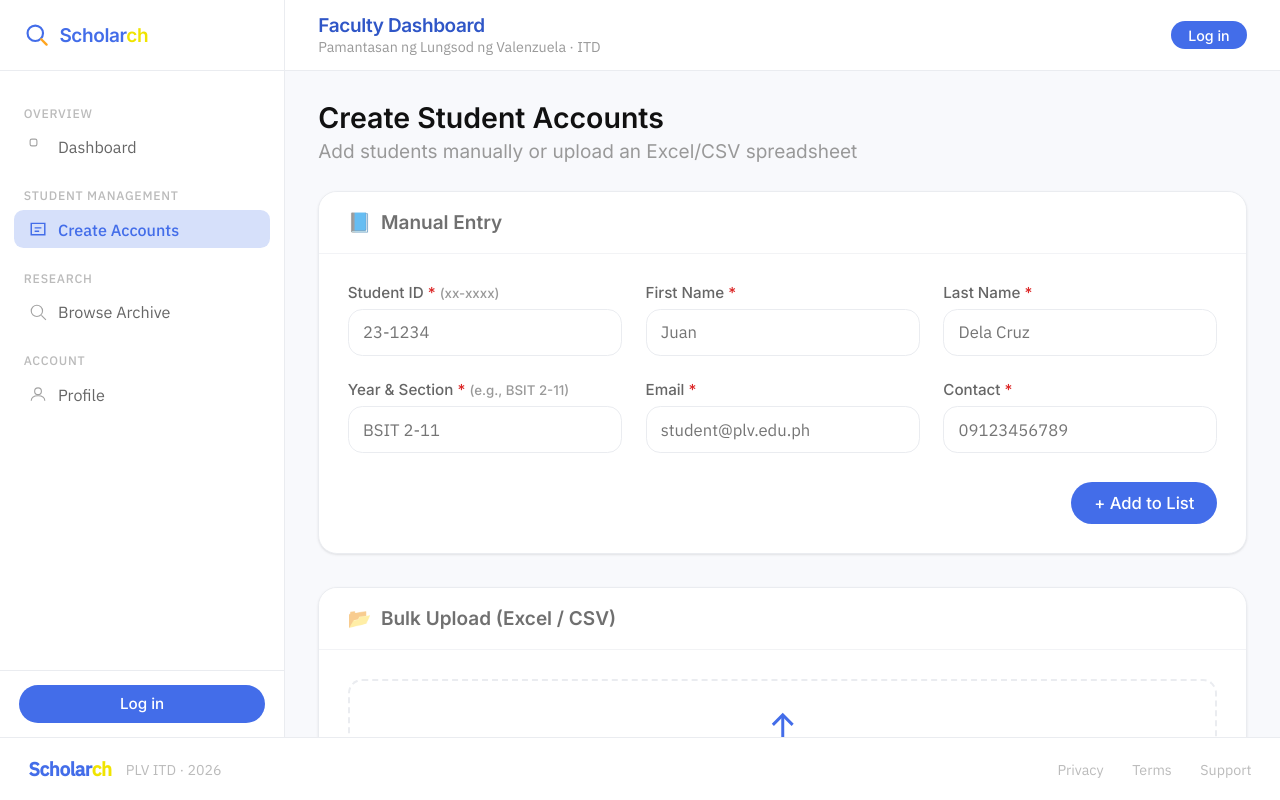
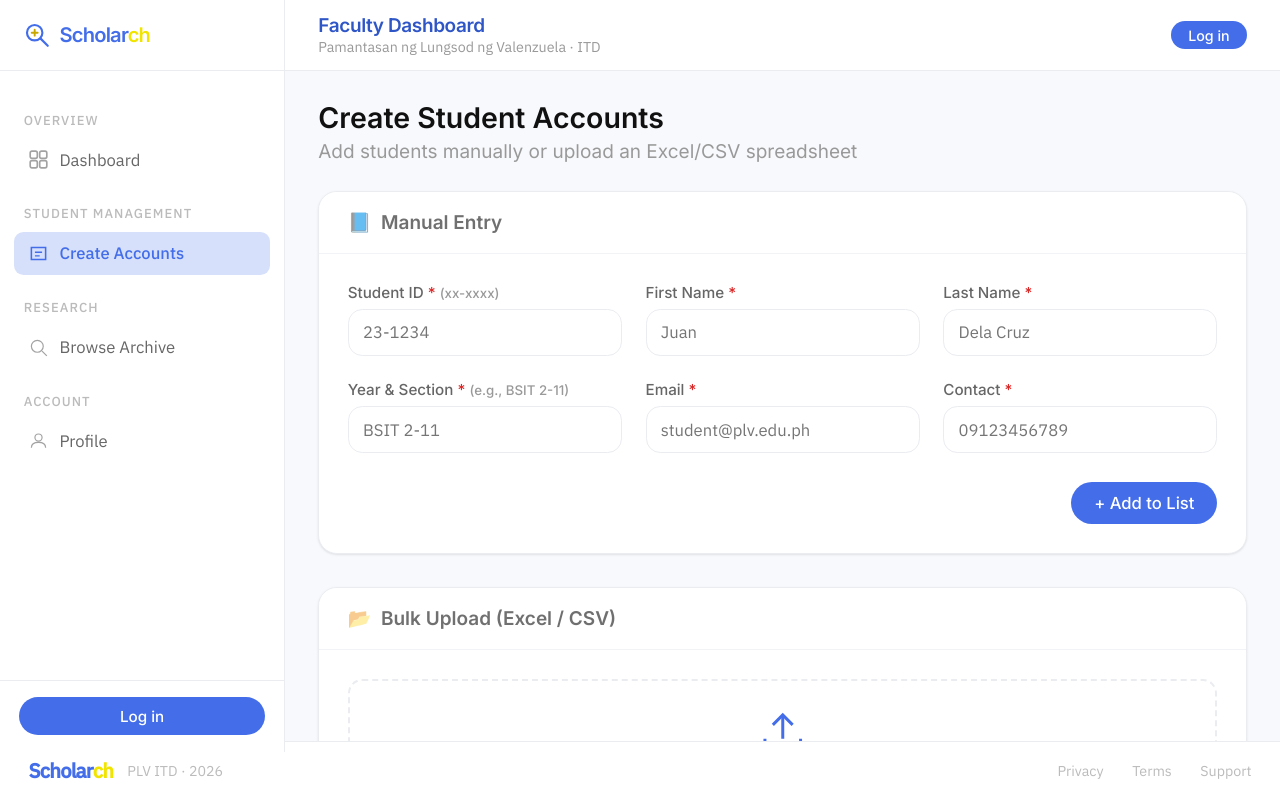
Before and after one commit to cjhay01/scholarch, a plain HTML site: page client/html/faculty_create.html in a window 1280 px wide. Drawn offline with Linux system fonts and the light colour scheme.

Commit message:
fix profile

```diff
--- a/client/html/faculty_create.html
+++ b/client/html/faculty_create.html
@@ -92,16 +92,18 @@
 
 <div class="grid-container">
   <aside class="sidebar">
-    <a href="./index.html" class="sidebar-logo">
+       <a href="./index.html" class="sidebar-logo">
       <svg viewBox="0 0 22 22" fill="none">
-        <circle cx="9.5" cy="9.5" r="6.5" stroke="#436DE9" stroke-width="1.8" fill="none"/>
-        <path d="M14.5 14.5L19 19" stroke="#FFA51F" stroke-width="2" stroke-linecap="round"/>
+        <circle cx="9" cy="9" r="6.5" stroke="#436DE9" stroke-width="1.8"/>
+        <line x1="14" y1="14" x2="20" y2="20" stroke="#436DE9" stroke-width="1.8" stroke-linecap="round"/>
+        <line x1="6.5" y1="9" x2="11.5" y2="9" stroke="#c8a800" stroke-width="1.6" stroke-linecap="round"/>
+        <line x1="9" y1="6.5" x2="9" y2="11.5" stroke="#c8a800" stroke-width="1.6" stroke-linecap="round"/>
       </svg>
       <span class="logo-text">Scholar<span class="ch">ch</span></span>
     </a>
     <nav class="sidebar-nav">
       <span class="nav-section-label">Overview</span>
-      <a href="./faculty_dashboard.html" class="nav-item"><svg viewBox="0 0 16 16" fill="none"><rect x="1" y="1" width="6" height="6" rx="1.5" stroke="currentColor"/><rect x="9" y="1" width="6" height="6" rx="1.5"/><rect x="1" y="9" width="6" height="6" rx="1.5"/><rect x="9" y="9" width="6" height="6" rx="1.5"/></svg>Dashboard</a>
+      <a href="./faculty_dashboard.html" class="nav-item"><svg viewBox="0 0 16 16" fill="none"><rect x="1" y="1" width="6" height="6" rx="1.5" stroke="currentColor" stroke-width="1.4"/><rect x="9" y="1" width="6" height="6" rx="1.5" stroke="currentColor" stroke-width="1.4"/><rect x="1" y="9" width="6" height="6" rx="1.5" stroke="currentColor" stroke-width="1.4"/><rect x="9" y="9" width="6" height="6" rx="1.5" stroke="currentColor" stroke-width="1.4"/></svg>Dashboard</a>
       <span class="nav-section-label">Student Management</span>
       <a href="./faculty_create.html" class="nav-item is-active"><svg viewBox="0 0 16 16" fill="none"><path d="M2 3h12v10H2z" stroke="currentColor" stroke-width="1.3" fill="none"/><path d="M5 7h6M5 10h4" stroke="currentColor" stroke-width="1.2"/></svg>Create Accounts</a>
       <span class="nav-section-label">Research</span>
--- a/client/js/faculty_dashboard.js
+++ b/client/js/faculty_dashboard.js
@@ -417,7 +417,7 @@
     if (mobileAvatar) mobileAvatar.textContent = initial;
   } else {
     if (authSection) {
-      authSection.innerHTML = '<a href="./login_page.html" class="login-btn">🔐 Log in as Faculty</a>';
+      authSection.innerHTML = '<a href="./login_page.html" class="login-btn">Log in</a>';
     }
     if (topbarAuth) {
       topbarAuth.innerHTML = '<a href="./login_page.html" class="topbar-login-btn">Log in</a>';
--- a/client/js/login.js
+++ b/client/js/login.js
@@ -19,7 +19,8 @@
     const userData = {
       _id: data._id,
       user_id: data.user_id,
-      name: data.name,
+      first_name: data.first_name,
+      last_name: data.last_name,
       username: data.username,
       role: data.role,
       email: data.email,
--- a/client/styles/admin_dashboard.css
+++ b/client/styles/admin_dashboard.css
@@ -270,9 +270,9 @@
   background: var(--clr-surface);
   flex-shrink: 0;
 }
-.footer-brand { display: flex; align-items: center; gap: 0.75rem; font-family: var(--font-body); font-size: 0.75rem; color: var(--clr-text-faint); }
+.footer-brand { display: flex; align-items: center; gap: 0.75rem; font-family: var(--font-sans); color: var(--clr-text-faint); }
 .footer-links { display: flex; gap: 1.5rem; }
-.footer-links a { font-family: var(--font-body); font-size: 0.75rem; color: var(--clr-text-faint); transition: color var(--ease-fast); }
+.footer-links a { font-family: var(--font-body); font-size: 0.4rem; color: var(--clr-text-faint); transition: color var(--ease-fast); }
 .footer-links a:hover { color: var(--clr-brand); }
 
 .mobile-topbar, .mobile-nav, .mobile-content { display: none; }
--- a/client/styles/faculty_create.css
+++ b/client/styles/faculty_create.css
@@ -62,13 +62,17 @@
 }
 
 .sidebar {
+    grid-row: 1 / -1;
     background: var(--clr-surface);
     border-right: 1px solid var(--clr-border);
     display: flex;
     flex-direction: column;
-  height: 100%;
-  overflow-y: auto;
+    position: sticky;
+    top: 0;
+    z-index: 50;
+    height: 94vh;
 }
+
 .sidebar-logo {
     display: flex;
     align-items: center;
@@ -78,64 +82,74 @@
     border-bottom: 1px solid var(--clr-border);
     flex-shrink: 0;
 }
-.sidebar-logo svg { width: 1.375rem; height: 1.375rem; }
-.logo-text { font-size: 1rem; font-weight: 600; color: var(--clr-brand); letter-spacing: -0.02em; }
+.sidebar-logo svg { width: 1.375rem; height: 1.375rem; flex-shrink: 0; }
+.logo-text { font-size: 1.0625rem; font-weight: 600; color: var(--clr-brand); letter-spacing: -0.04em; line-height: 1; }
 .logo-text .ch { color: var(--clr-yellow); }
+
 .sidebar-nav {
     flex: 1;
-  padding: 0.75rem;
+    padding: 1rem 0.75rem;
     display: flex;
     flex-direction: column;
     gap: 0.125rem;
 }
+
 .nav-section-label {
     font-family: var(--font-body);
-  font-size: 0.65rem;
+    font-size: 0.6875rem;
     font-weight: 500;
     color: var(--clr-text-faint);
     text-transform: uppercase;
-  letter-spacing: 0.06em;
-  padding: 0.5rem 0.5rem 0.25rem;
+    letter-spacing: 0.08em;
+    padding: 0.625rem 0.5rem 0.375rem;
     margin-top: 0.5rem;
 }
+
 .nav-item {
     display: flex;
     align-items: center;
-  gap: 0.6rem;
-  padding: 0.45rem 0.75rem;
+    gap: 0.625rem;
+    padding: 0.5625rem 0.75rem;
     border-radius: var(--radius-sm);
     font-family: var(--font-body);
-  font-size: 0.85rem;
+    font-size: 0.875rem;
     color: var(--clr-text-muted);
     transition: background var(--ease-fast), color var(--ease-fast);
+    white-space: nowrap;
 }
-.nav-item svg { width: 0.95rem; height: 0.95rem; opacity: 0.6; }
+.nav-item svg { width: 1rem; height: 1rem; flex-shrink: 0; opacity: 0.6; transition: opacity var(--ease-fast); }
 .nav-item:hover { background: var(--clr-bg); color: var(--clr-text); }
+.nav-item:hover svg { opacity: 0.85; }
 .nav-item.is-active { background: var(--clr-brand-dim); color: var(--clr-brand); font-weight: 500; }
 .nav-item.is-active svg { opacity: 1; }
+
 .sidebar-footer {
-  padding: 0.75rem 1rem;
+    padding: 0.875rem 1rem;
     border-top: 1px solid var(--clr-border);
     display: flex;
     align-items: center;
-  gap: 0.6rem;
+    gap: 0.625rem;
     flex-shrink: 0;
-  margin-top: auto;
 }
 .avatar-circle {
     width: 2rem; height: 2rem;
     border-radius: var(--radius-full);
     background: var(--clr-brand);
     color: #fff;
-  font-size: 0.7rem;
+    font-size: 0.6875rem;
     font-weight: 600;
     display: flex;
     align-items: center;
     justify-content: center;
+    flex-shrink: 0;
+    letter-spacing: 0.03em;
 }
 .sidebar-user-info { flex: 1; min-width: 0; }
-.sidebar-user-name { font-size: 0.8rem; font-weight: 500; color: var(--clr-text); }
-.sidebar-user-role { font-family: var(--font-body); font-size: 0.65rem; color: var(--clr-text-ghost); }
+.sidebar-user-name { font-size: 0.8125rem; font-weight: 500; color: var(--clr-text); white-space: nowrap; overflow: hidden; text-overflow: ellipsis; }
+.sidebar-user-role { font-family: var(--font-body); font-size: 0.6875rem; color: var(--clr-text-ghost); }
+.btn-icon { background: none; border: none; padding: 0.25rem; color: var(--clr-text-faint); transition: color var(--ease-fast); display: flex; align-items: center; }
+.btn-icon:hover { color: var(--clr-text-muted); }
+.btn-icon svg { width: 1rem; height: 1rem; }
 
 .right-column {
   display: flex;
--- a/client/styles/faculty_dashboard.css
+++ b/client/styles/faculty_dashboard.css
@@ -389,7 +389,7 @@
 .empty-state .empty-heading { font-size: 0.9375rem; font-weight: 500; color: var(--clr-text-muted); font-family: var(--font-sans); }
 
 /* Footer */
-.site-footer { padding: 1rem; border-top: 1px solid var(--clr-border); display: flex; align-items: center; justify-content: space-between; flex-wrap: wrap; gap: 0.75rem; background: var(--clr-surface); height: 6vh; }
+.site-footer { padding: 1rem 1.5rem; border-top: 1px solid var(--clr-border); display: flex; align-items: center; justify-content: space-between; flex-wrap: wrap; gap: 0.75rem; background: var(--clr-surface); height: 6vh; }
 .footer-brand { display: flex; align-items: center; gap: 0.75rem; font-family: var(--font-body); font-size: 0.8125rem; color: var(--clr-text-faint); }
 .footer-links { display: flex; gap: 1.5rem; }
 .footer-links a { font-family: var(--font-body); font-size: 0.8125rem; color: var(--clr-text-faint); transition: color var(--ease-fast); }
@@ -863,3 +863,18 @@
     .modal-footer { flex-direction: column; }
     .modal-footer .btn { width: 100%; text-align: center; justify-content: center; }
 }
+
+/* 1. Unify footer font size with other secondary text */
+.site-footer .footer-brand,
+.site-footer .footer-links a {
+    font-size: 0.75rem;   /* was 0.8125rem – now matches topbar-sub, etc. */
+}
+
+/* 2. Align footer horizontal padding with main content */
+.site-footer {
+    padding: 1rem 1.75rem;   /* was 1rem 1.5rem – now matches .main */
+}
+
+.site-footer {
+    padding: 0.875rem 1.75rem;  /* slightly tighter, matches sidebar-footer */
+}
--- a/client/styles/faculty_profile.css
+++ b/client/styles/faculty_profile.css
@@ -53,13 +53,17 @@
 }
 
 .sidebar {
+    grid-row: 1 / -1;
     background: var(--clr-surface);
     border-right: 1px solid var(--clr-border);
     display: flex;
     flex-direction: column;
-  height: 100%;
-  overflow-y: auto;
+    position: sticky;
+    top: 0;
+    z-index: 50;
+    height: 94vh;
 }
+
 .sidebar-logo {
     display: flex;
     align-items: center;
@@ -69,66 +73,74 @@
     border-bottom: 1px solid var(--clr-border);
     flex-shrink: 0;
 }
-.sidebar-logo svg { width: 1.25rem; height: 1.25rem; }
-.logo-text { font-size: 1rem; font-weight: 600; color: var(--clr-brand); letter-spacing: -0.02em; }
+.sidebar-logo svg { width: 1.375rem; height: 1.375rem; flex-shrink: 0; }
+.logo-text { font-size: 1.0625rem; font-weight: 600; color: var(--clr-brand); letter-spacing: -0.04em; line-height: 1; }
 .logo-text .ch { color: var(--clr-yellow); }
 
 .sidebar-nav {
     flex: 1;
-  padding: 0.75rem;
+    padding: 1rem 0.75rem;
     display: flex;
     flex-direction: column;
     gap: 0.125rem;
 }
+
 .nav-section-label {
     font-family: var(--font-body);
-  font-size: 0.65rem;
+    font-size: 0.6875rem;
     font-weight: 500;
     color: var(--clr-text-faint);
     text-transform: uppercase;
-  letter-spacing: 0.06em;
-  padding: 0.5rem 0.5rem 0.25rem;
+    letter-spacing: 0.08em;
+    padding: 0.625rem 0.5rem 0.375rem;
     margin-top: 0.5rem;
 }
+
 .nav-item {
     display: flex;
     align-items: center;
-  gap: 0.6rem;
-  padding: 0.45rem 0.75rem;
+    gap: 0.625rem;
+    padding: 0.5625rem 0.75rem;
     border-radius: var(--radius-sm);
     font-family: var(--font-body);
-  font-size: 0.8rem;
+    font-size: 0.875rem;
     color: var(--clr-text-muted);
     transition: background var(--ease-fast), color var(--ease-fast);
+    white-space: nowrap;
 }
-.nav-item svg { width: 0.95rem; height: 0.95rem; opacity: 0.6; }
+.nav-item svg { width: 1rem; height: 1rem; flex-shrink: 0; opacity: 0.6; transition: opacity var(--ease-fast); }
 .nav-item:hover { background: var(--clr-bg); color: var(--clr-text); }
+.nav-item:hover svg { opacity: 0.85; }
 .nav-item.is-active { background: var(--clr-brand-dim); color: var(--clr-brand); font-weight: 500; }
 .nav-item.is-active svg { opacity: 1; }
 
 .sidebar-footer {
-  padding: 0.75rem 1rem;
+    padding: 0.875rem 1rem;
     border-top: 1px solid var(--clr-border);
     display: flex;
     align-items: center;
-  gap: 0.6rem;
+    gap: 0.625rem;
     flex-shrink: 0;
-  margin-top: auto;
 }
 .avatar-circle {
-  width: 1.8rem; height: 1.8rem;
+    width: 2rem; height: 2rem;
     border-radius: var(--radius-full);
     background: var(--clr-brand);
     color: #fff;
-  font-size: 0.65rem;
+    font-size: 0.6875rem;
     font-weight: 600;
     display: flex;
     align-items: center;
     justify-content: center;
+    flex-shrink: 0;
+    letter-spacing: 0.03em;
 }
 .sidebar-user-info { flex: 1; min-width: 0; }
-.sidebar-user-name { font-size: 0.75rem; font-weight: 500; color: var(--clr-text); }
-.sidebar-user-role { font-family: var(--font-body); font-size: 0.65rem; color: var(--clr-text-ghost); }
+.sidebar-user-name { font-size: 0.8125rem; font-weight: 500; color: var(--clr-text); white-space: nowrap; overflow: hidden; text-overflow: ellipsis; }
+.sidebar-user-role { font-family: var(--font-body); font-size: 0.6875rem; color: var(--clr-text-ghost); }
+.btn-icon { background: none; border: none; padding: 0.25rem; color: var(--clr-text-faint); transition: color var(--ease-fast); display: flex; align-items: center; }
+.btn-icon:hover { color: var(--clr-text-muted); }
+.btn-icon svg { width: 1rem; height: 1rem; }
 .btn-icon { color: var(--clr-text-faint); transition: color var(--ease-fast); display: flex; align-items: center; }
 .btn-icon:hover { color: var(--clr-text-muted); }
 .btn-icon svg { width: 0.9rem; height: 0.9rem; }
@@ -198,8 +210,8 @@
   background: var(--clr-surface);
   flex-shrink: 0;
 }
-.footer-brand { display: flex; align-items: center; gap: 0.6rem; font-family: var(--font-body); font-size: 0.75rem; color: var(--clr-text-faint); }
-.footer-links { display: flex; gap: 1.25rem; }
+.footer-brand { display: flex; align-items: center; gap: 0.75rem; font-family: var(--font-body); font-size: 0.75rem; color: var(--clr-text-faint); }
+.footer-links { display: flex; gap: 1.5rem; }
 .footer-links a { font-family: var(--font-body); font-size: 0.75rem; color: var(--clr-text-faint); transition: color var(--ease-fast); }
 .footer-links a:hover { color: var(--clr-brand); }
 
--- a/client/styles/student_dashboard.css
+++ b/client/styles/student_dashboard.css
@@ -770,8 +770,7 @@
 
 /* Footer */
 .site-footer {
-    height: 7vh;
-    padding: 1.25rem;
+  padding: 1rem 1.5rem;
   border-top: 1px solid var(--clr-border);
   display: flex;
   align-items: center;
@@ -779,35 +778,13 @@
   flex-wrap: wrap;
   gap: 0.75rem;
   background: var(--clr-surface);
-}
-
-.footer-brand {
-    display: flex;
-    align-items: center;
-    gap: 0.75rem;
-    font-family: var(--font-body);
-    font-size: 0.8125rem;
-    color: var(--clr-text-faint);
-}
-
-.footer-links {
-    display: flex;
-    gap: 1.5rem;
-}
-
-.footer-links a {
-    font-family: var(--font-body);
-    font-size: 0.8125rem;
-    color: var(--clr-text-faint);
-    transition: color var(--ease-fast);
-}
-
-.footer-links a:hover {
-    color: var(--clr-brand);
-}
-
+  flex-shrink: 0;
+}
+.footer-brand { display: flex; align-items: center; gap: 0.75rem; font-family: var(--font-body); font-size: 0.75rem; color: var(--clr-text-faint); }
+.footer-links { display: flex; gap: 1.5rem; }
+.footer-links a { font-family: var(--font-body); font-size: 0.75rem; color: var(--clr-text-faint); transition: color var(--ease-fast); }
+.footer-links a:hover { color: var(--clr-brand); }
 /* ========== MOBILE STYLES (unchanged, truncated for brevity) ========== */
-/* (keeping same as original but including only necessary declarations) */
 .mobile-topbar {
     display: none;
     position: sticky;
```
Also changed, not shown: client/html/faculty_dashboard.html (+5 -3 lines), client/html/faculty_profile.html (+8 -4 lines), client/html/student_dashboard.html (+9 -1 lines), client/js/admin_manage_users.js (+9 -6 lines), client/js/faculty_profile.js (+42 -42 lines), client/js/student_dashboard.js (+8 -7 lines). Lines whose indentation alone changed are shown as unchanged.
